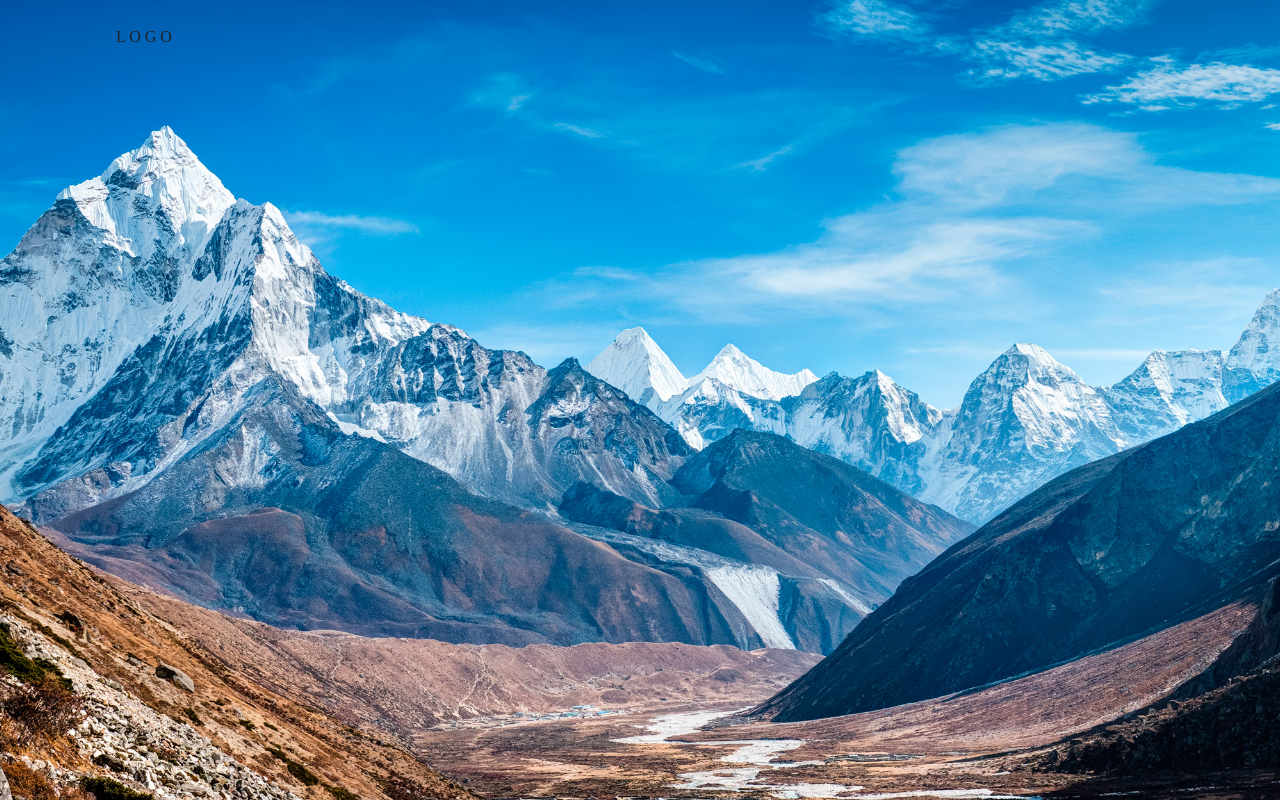
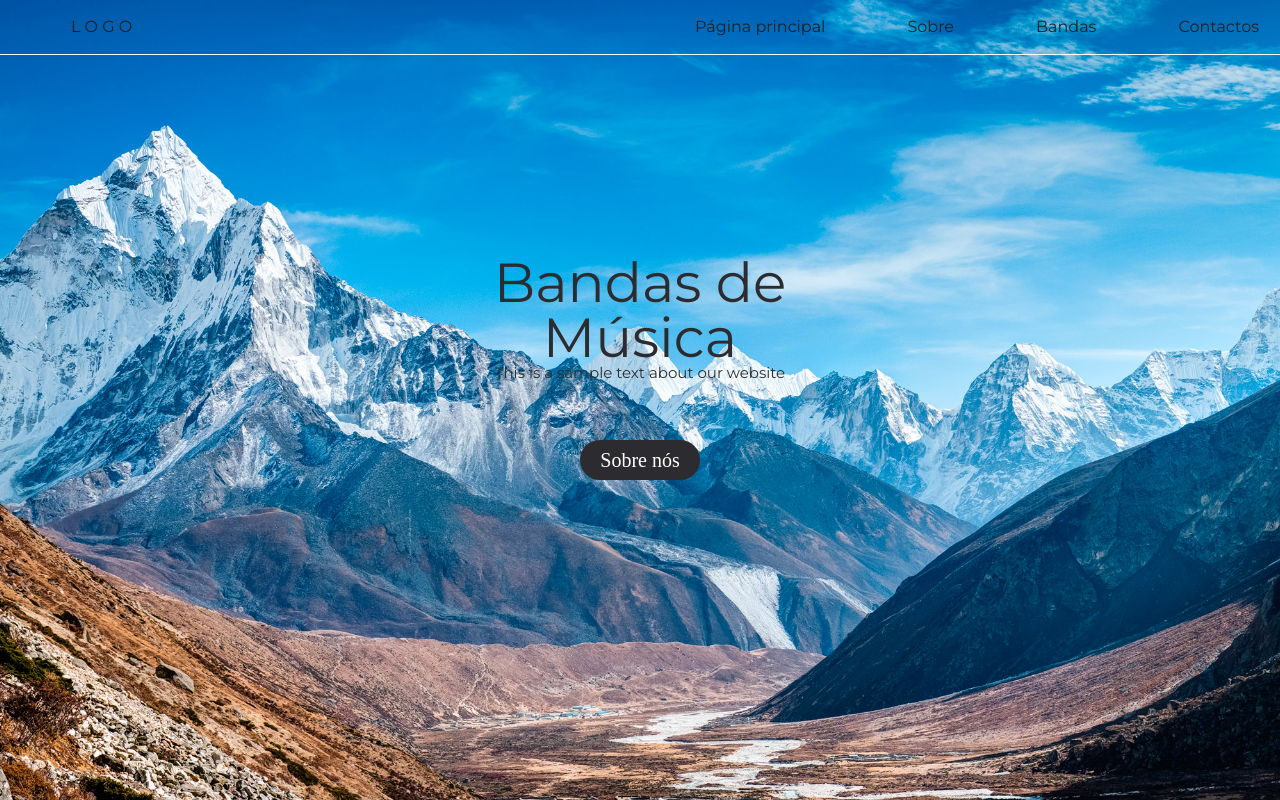
Before and after one commit to Saraiv/PW15326TP1, a plain HTML site: page index.html in a window 1280 px wide. Drawn offline with Linux system fonts and the light colour scheme.

Commit message:
index concluido

```diff
--- a/css/style.css
+++ b/css/style.css
@@ -6,38 +6,73 @@ html {
   background-size: cover;
 }
 
-ul {
+.element .menu ul {
     list-style-type: none;
     margin: 0;
-    padding: 0;
+    padding: 5px;
     overflow: hidden;
+    border-bottom: solid;
+    border-color: #fff;
+    border-width: 1px;
 }
 
-li {
-    float: left;
+.element .menu .logo{
+  float: left;
 }
 
-li a {
+.element .menu .menu_right{
+  float: right;
+}
+
+.element .menu li a {
+    margin-left: 50px;
     display: block;
     color: rgb(33, 33, 33);
-    text-align: center;
     padding: 14px 16px;
     text-decoration: none;
-    opacity: inherit;
+    font-family: 'Montserrat', sans-serif;
+    display: inline;
 }
 
-.menu ul{
-  margin-top: 15px;
-  margin-left: 100px;
-}
-/*
-li a {
-    display: block;
-    width: 60px;
-    text-decoration: none;
-    color: rgb(33, 33, 33);
+.menu li a:hover{
+  color: #fff;
 }
 
-li a:hover {
-    color: #000;
-}*/
+.corpo{
+  width: 500px;
+  height: 300px;
+  position: relative;
+  margin-top: 200px;
+  left: 50%;
+  margin-left: -250px;
+  float: center;
+  text-align: center;
+}
+
+.corpo h1{
+  color: rgb(44, 44, 48);
+  text-align: center;
+  font-family: 'Montserrat', sans-serif;
+  font-size: 55px;
+}
+
+.corpo p{
+  color: rgb(44, 44, 48);
+  text-align: center;
+  font-family: 'Montserrat', sans-serif;
+  font-size: 15px;
+}
+
+.corpo a{
+  background-color: rgb(44, 44, 48);
+  border: none;
+  color: #fff;
+  padding: 10px 20px;
+  text-align: center;
+  text-decoration: none;
+  display: inline-block;
+  font-size: 20px;
+  margin-top: 60px;
+  cursor: pointer;
+  border-radius: 20px;
+}
--- a/index.html
+++ b/index.html
@@ -5,15 +5,26 @@
     <title>Trabalho Prático 1</title>
     <link rel="stylesheet" href="./css/reset.css">
     <link rel="stylesheet" href="./css/style.css">
+    <link href="https://fonts.googleapis.com/css?family=Montserrat" rel="stylesheet">
   </head>
   <body>
-    <div class="menu">
-      <ul>
-        <li>
-          <a href="index.html"> L O G O </a>
-        </li>
-      </ul>
+    <div class="element">
+      <div class="menu">
+        <ul>
+          <li>
+            <a class="logo" href="index.html"> L O G O </a>
+            <a class="menu_right" href="contactos.html">Contactos</a>
+            <a class="menu_right" href="bandas.html">Bandas</a>
+            <a class="menu_right" href="sobre.html">Sobre</a>
+            <a class="menu_right" href="index.html">Página principal</a>
+          </li>
+        </ul>
+      </div>
     </div>
-
+    <div class="corpo">
+      <h1>Bandas de Música</h1>
+      <p>This is a sample text about our website</p>
+      <a href="sobre.html" class="botão"> Sobre nós </a>
+    </div>
   </body>
 </html>
```
